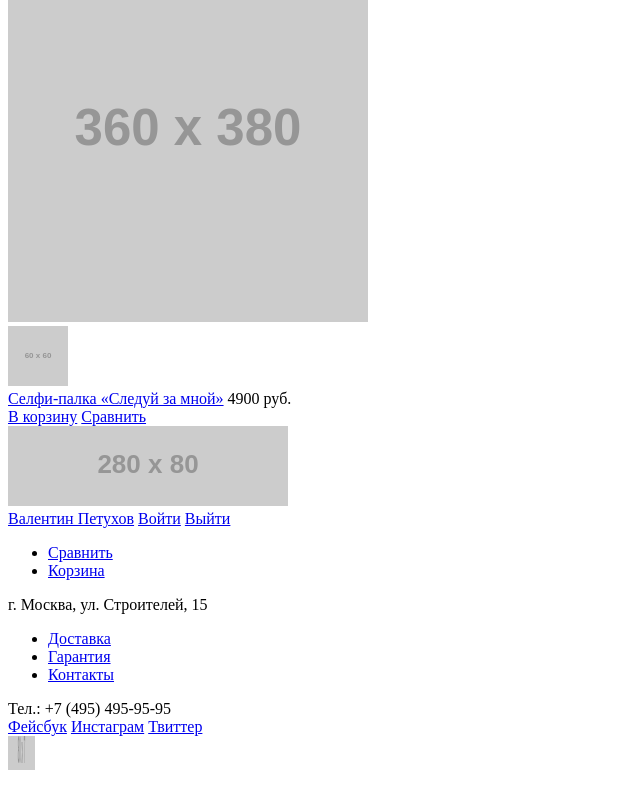
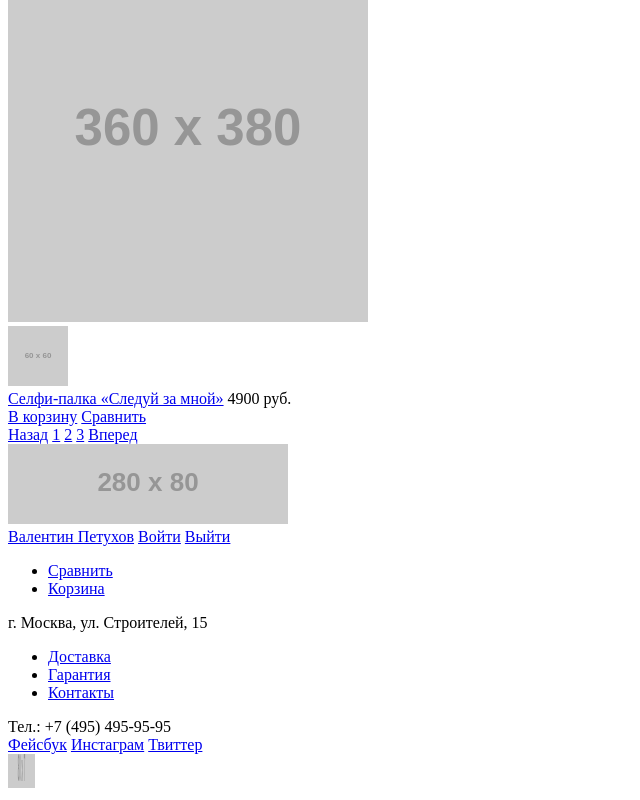
Before and after one commit to ArtyomResh/236435-device, a plain HTML site: page catalog.html in a window 1280 px wide. Shown: the part 2485-3285 px from the top of the page, without its empty margins (0-640 px from the left). Drawn offline with Linux system fonts and the light colour scheme; placeholder pictures from the web are drawn by us.

Commit message:
Разметил блок навигации

```diff
--- a/catalog.html
+++ b/catalog.html
@@ -273,7 +273,11 @@
 
         <div class="catalog-nav">
 
-
+          <a href="#" class="btn-сatalogNav btn-catalogNavPrev">Назад</a>
+          <a href="#" class>1</a>
+          <a href="#" class>2</a>
+          <a href="#" class>3</a>
+          <a href="#" class="btn-catalogNav btn-catalogNavNext">Вперед</a>
 
         </div>
 
```
